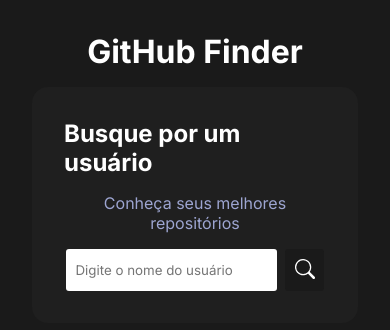
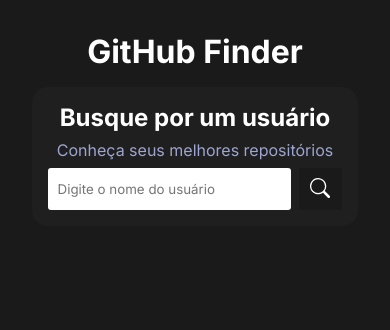
Before and after one commit to FellypeGC/github-finder, a React (Vite) app: page / in a window 390 px wide. Shown: the top 330 px of the page. Built offline with nearby package versions, Linux system fonts and the light colour scheme.

Commit message:
update: responsiveness added to search component

```diff
--- a/src/components/Repo.module.css
+++ b/src/components/Repo.module.css
@@ -9,6 +9,7 @@
   flex: 1 0 100%;
   align-items: start;
   gap: 1rem;
+  max-width: 100%;
 }
 
 .language {
--- a/src/components/Search.module.css
+++ b/src/components/Search.module.css
@@ -30,3 +30,46 @@
 .search_container button {
   background-color: #1a1a1a;
 }
+
+@media (max-width: 375px) {
+  .search {
+    height: 250px;
+    justify-content: space-around;
+  }
+
+  .search h2 {
+    text-align: left;
+  }
+
+  .search p {
+    text-align: left;
+  }
+}
+
+@media (max-width: 400px) {
+  .search {
+    padding: 1rem; /* menos padding para caber na tela */
+    gap: 0.5rem;   /* reduzir espaço entre elementos */
+    text-align: center;
+  }
+
+  .search_container {
+    /*flex-direction: column;  coloca input e botão em coluna */
+    width: 100%;            /* ocupa toda a largura disponível */
+    gap: 0.5rem;
+  }
+
+  .search_container input,
+  .search_container button {
+    width: 100%;
+    padding: 0.6rem; /* reduzir padding para caber */
+  }
+
+  .search_container input {
+    width: 85%;
+  }
+
+  .search_container button {
+    width: 15%;
+  }
+}
```
